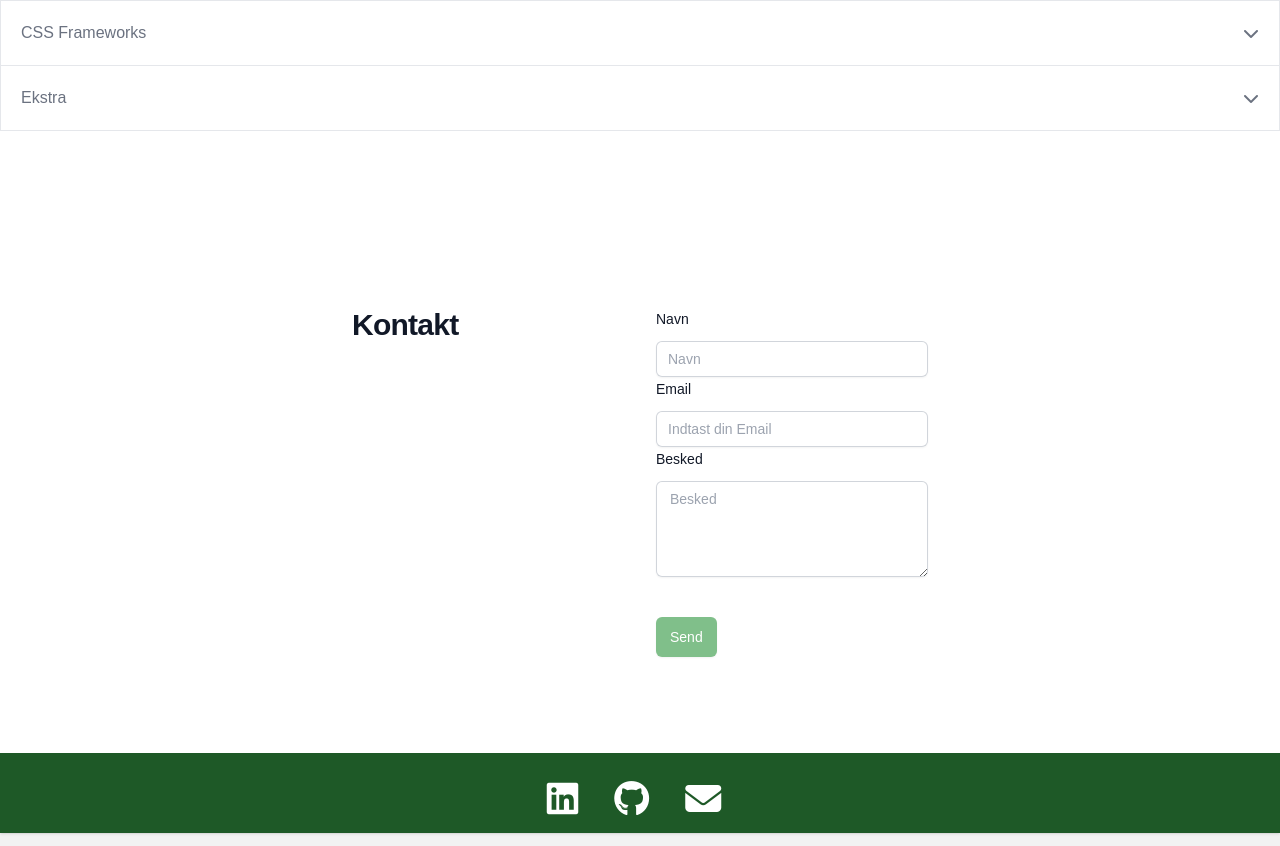
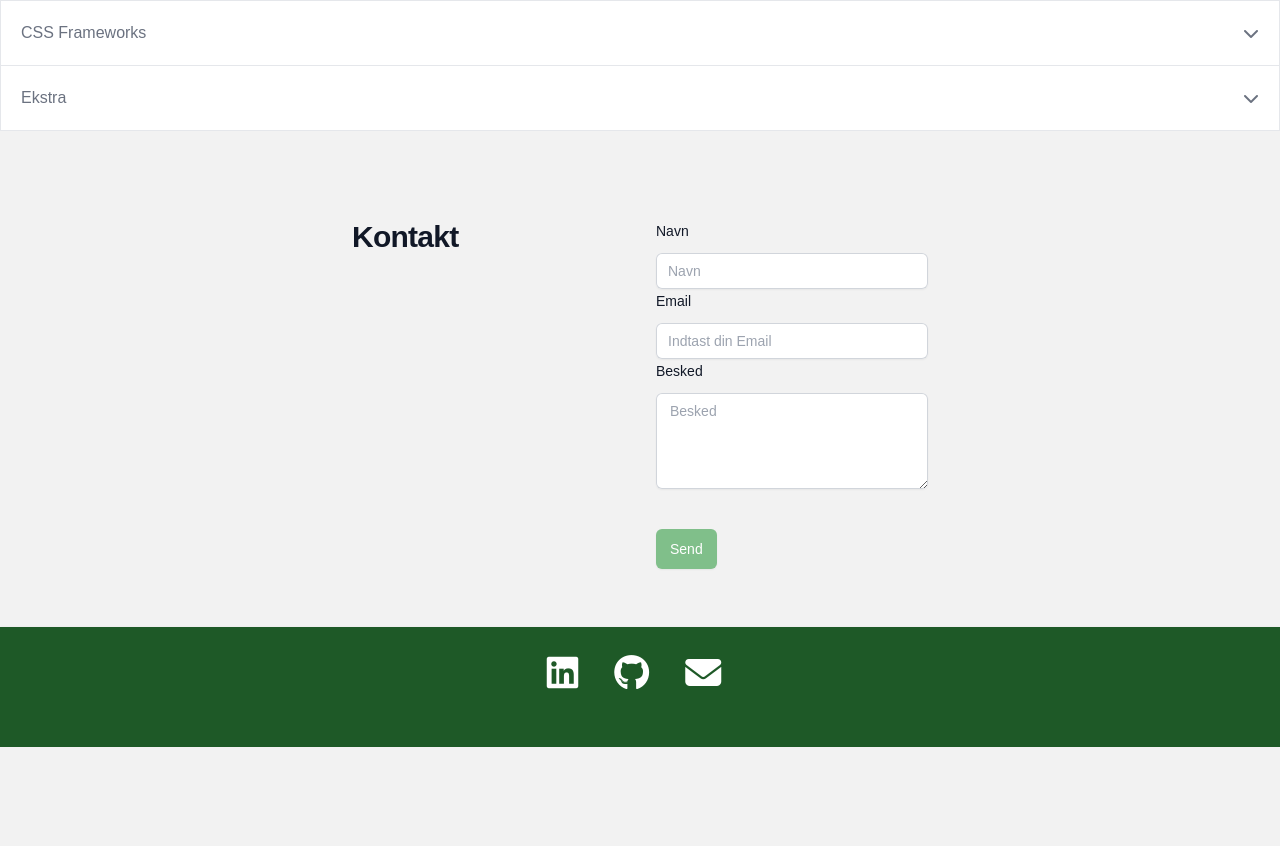
Before and after one commit to SofNyb/portfolioTail, a website: page src/index.html in a window 1280 px wide. Shown: the part 1069-1915 px from the top of the page. After the commit the page ends 1816 px from the top, so only its background shows below. Drawn offline with nearby package versions, Linux system fonts and the light colour scheme.

Commit message:
Smårettelser

```diff
--- a/src/index.html
+++ b/src/index.html
@@ -83,7 +83,7 @@
 </div>
 
 <!-- Kompetencer -->
-<div class="container mx-auto">
+<div class="container mx-auto ms-2">
     <div class="col-span-1 max-w-2xl">
         <h1 class="text-3xl font-bold tracking-tight text-gray-900 sm:text-4xl pb-2">Kompetencer</h1>
     </div>
@@ -168,7 +168,7 @@
 
 
 <!-- Kontakt -->
-<div class="isolate bg-white px-6 py-24 sm:py-32 lg:px-8">
+<div class="isolate py-2 sm:py-32 lg:px-8 ms-2">
 
     <form id="contact" action="#" method="POST" class="mx-auto mt-16 max-w-xl sm:mt-20">
         <div class="grid grid-cols-1 gap-x-8 gap-y-6 sm:grid-cols-2">
--- a/src/styles.css
+++ b/src/styles.css
@@ -16,7 +16,8 @@ body {
 
 .footer {
     background-color: #1E5927;
-    height: 10vh;
+    height: 15vh;
+    margin-top: 50px;
 }
 
 .submitKnap {
```
